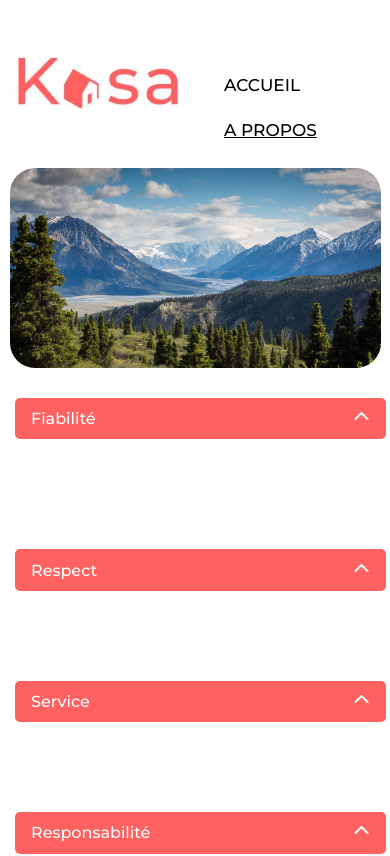
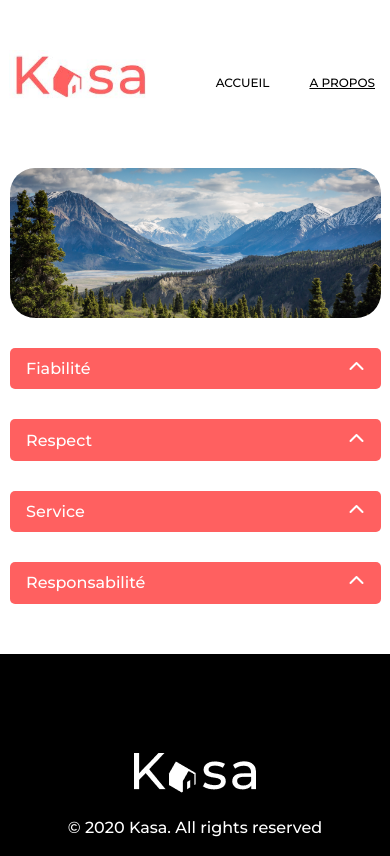
Before and after one commit to leilatrrrs/projet-6-kasa, a React (Create React App) app: page /about in a window 390 px wide. Shown: the top 856 px of the page. Built offline with nearby package versions, Linux system fonts and the light colour scheme.

Commit message:
version corrigée

```diff
--- a/src/styles/about.scss
+++ b/src/styles/about.scss
@@ -9,14 +9,13 @@
     margin-inline: 80px;
     @media (max-width:768px) {
         width: 95%;
-        margin-left: 15px;
+        margin-left: 10px;
     }
 }
 
 .about .banner {
     margin-bottom: 74px;
     @media (max-width:768px) {
-        height: 200px ;
         margin-bottom: 30px;
     }
 }
--- a/src/styles/accomodation.scss
+++ b/src/styles/accomodation.scss
@@ -13,7 +13,7 @@
         margin-inline: auto;
     }
     @media (max-width:768px){
-        margin-left: 15px;
+        margin-left: 9px;
         width: 95%;
     }
     h1{
--- a/src/styles/accomodationcard.scss
+++ b/src/styles/accomodationcard.scss
@@ -4,6 +4,17 @@
     height: 340px;
     position: relative;
     border-radius: 25px;
+    overflow: hidden;
+    &::after {
+        content: "";
+        position: absolute;
+        bottom: 0;
+        left: 0;
+        width: 100%;
+        height: 100px;
+        background: linear-gradient(to top, rgba(0, 0, 0, 0.5) 0%, rgba(0, 0, 0, 0) 100%);
+        pointer-events: none;
+    }
     & img{
         width: 100%;
         height: 100%;
@@ -21,12 +32,12 @@
 }
 .appartement-desc  {
     position: absolute;
-    color: white;
+    color: white ;
     width: 80%;
     margin-left: 20px;
     margin-bottom: 20px;
     font-size: 18px;
-    position: absolute;
+    z-index: 1;
     bottom: 0;
     align-items: flex-end;
         @media  (max-width: 768px) {
@@ -35,6 +46,7 @@
             }
         }
 }
-.appartement-desc a{
+.appartement-desc a h3{
     text-decoration: none;
+
 }
--- a/src/styles/appartmentdesc.scss
+++ b/src/styles/appartmentdesc.scss
@@ -49,11 +49,14 @@
       transition: transform 0.3s;
       width: auto;
       height: auto;
+      margin-top: 10px;
     }
     &.visible {
       transform: translateY(-180%);
       transition: transform 0.3s;
-      margin-top:-70px;
-    }
+      margin-top:-90px;
+      height: 60px;
   }
+
 }
+}
--- a/src/styles/footer.scss
+++ b/src/styles/footer.scss
@@ -8,8 +8,8 @@
     gap: 21px;
     height: 282px;
     margin-top: 50px;
+
     @media (max-width:768px){
-        margin-top: 105px;
-        height: 300px;
+
     }
 }
--- a/src/styles/gallery.scss
+++ b/src/styles/gallery.scss
@@ -10,6 +10,7 @@
     padding: 50px;
     justify-content: space-around;
     gap: 55px;
+
 }
 
 
--- a/src/styles/imagebanner.scss
+++ b/src/styles/imagebanner.scss
@@ -3,6 +3,9 @@
     height: 415px;
     width: 100%;
     margin-bottom: 20px;
+    @media (max-width:768px) {
+        height:255px ;
+    }
     .btn{
         position: absolute;
         top: 0;
@@ -13,6 +16,10 @@
         cursor: pointer;
         color: white;
         font-size: 40px;
+        @media (max-width:768px) {
+            font-size: 22px;
+            width: 34px;
+        }
         &.btn-right{
             right: 0;
         &.btn-left{
@@ -25,6 +32,9 @@
     position: absolute;
     color: white;
     text-align: center;
+    @media (max-width:768px) {
+        display: none;
+    }
     }
 }
 
--- a/src/styles/navbar.scss
+++ b/src/styles/navbar.scss
@@ -7,10 +7,14 @@
     @media (max-width:768px) {
         text-transform: uppercase;
         font-weight:500px ;
-        font-size: 17px;
+        font-size: 14px;
         margin-inline: 9px;
-        gap: 20px;
+        gap: 10px;
         margin-right: 0px;
+        flex-direction: row;
+        align-items: flex-start;
+        flex-wrap: nowrap;
+
     }
     & a {
         padding-right: 20px;
@@ -24,11 +28,17 @@
                 }
         @media (max-width:768px) {
         padding-right: 15px;
+        flex-wrap: nowrap;
+        height: 10px;
         }
         }
         & img{
-        width: 180px ;
-        height: 68px;
+            width: auto;
+            height: auto;
+            @media (max-width:768px) {
+                width: 145px ;
+                height: 55px;
+            }
     }
 }
 
@@ -40,7 +50,11 @@
     color: black;
     padding-top: 25px;
     gap: 25px;
-   @media (max-width:768px) {
-    flex-wrap: wrap;
+    font-size: 24px;
+    @media (max-width:768px) {
+        flex-direction: row;
+        flex-wrap: nowrap;
+        font-size: 12px;
+        font-weight: 500;
    }
 }
```
